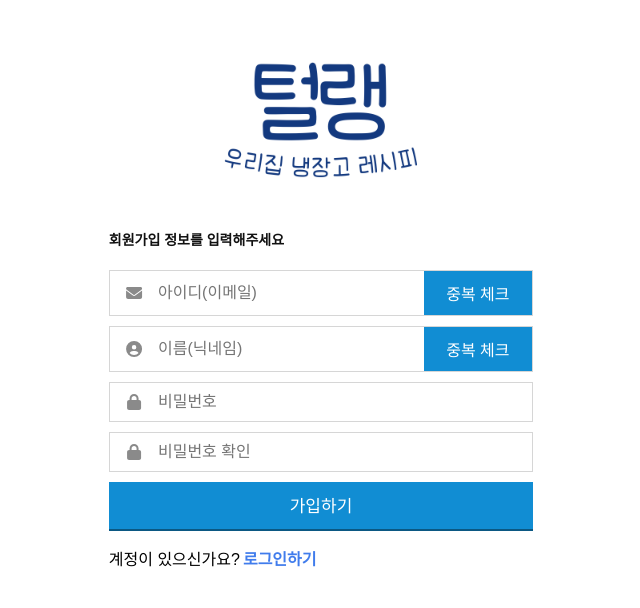
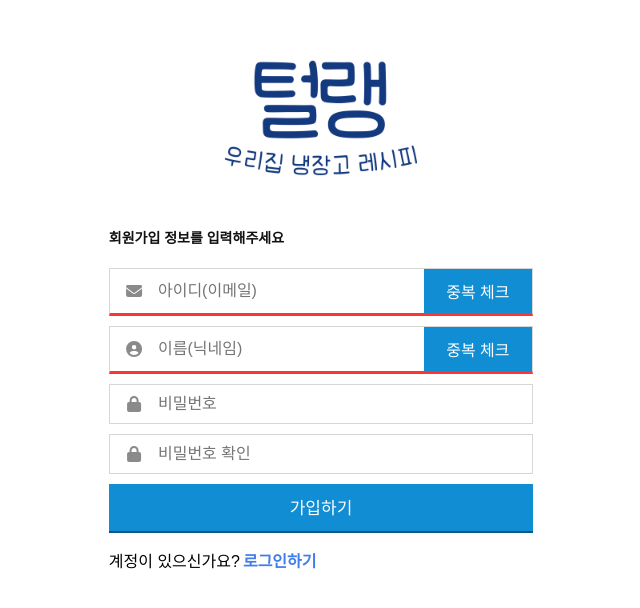
Before and after one commit to Duboo31/final_project_teulang_client, a React (Create React App) app: page /register in a window 1280 px wide. Shown: the part 104-712 px from the top of the page, without its empty margins (319-959 px from the left). Built offline with nearby package versions, Linux system fonts and the light colour scheme.

Commit message:
Feat: 입력 폼 값에 따라 UX 개선

```diff
--- a/src/pages/users/Register.jsx
+++ b/src/pages/users/Register.jsx
@@ -176,7 +176,11 @@ const Register = () => {
         </Link>
         <p>회원가입 정보를 입력해주세요</p>
         <form onSubmit={handleSubmit(onSubmitRegisterHandler)}>
-          <div className="input-box">
+          <div
+            className={`${
+              isPassedEmail ? "input-box valid" : "input-box invalid"
+            }`}
+          >
             <FontAwesomeIcon className="form-icon" icon={faEnvelope} />
             <input
               placeholder="아이디(이메일)"
@@ -201,7 +205,11 @@ const Register = () => {
             </button>
           </div>
           <div className="error-text">{errors?.email?.message}</div>
-          <div className="input-box">
+          <div
+            className={`${
+              isPassedNickname ? "input-box valid" : "input-box invalid"
+            }`}
+          >
             <FontAwesomeIcon className="form-icon" icon={faCircleUser} />
             <input
               placeholder="이름(닉네임)"
@@ -209,13 +217,13 @@ const Register = () => {
               {...register("nickname", {
                 required: "닉네임: 필수 정보입니다.",
                 maxLength: {
-                  value: 8,
-                  message: "닉네임: 2글자 이상, 8글자 이하",
+                  value: 10,
+                  message: "닉네임: 2글자 이상, 10글자 이하",
                   shouldFocus: true,
                 },
                 minLength: {
                   value: 2,
-                  message: "닉네임: 2글자 이상, 12글자 이하",
+                  message: "닉네임: 2글자 이상, 10글자 이하",
                   shouldFocus: true,
                 },
               })}
--- a/src/styles/form/form.css
+++ b/src/styles/form/form.css
@@ -46,6 +46,14 @@
   align-items: center;
   border: 1px solid #d6d6d6;
   margin-top: 10px;
+}
+
+.input-box.valid{
+  border-bottom: 3px solid rgb(54, 54, 255);
+}
+
+.input-box.invalid {
+  border-bottom: 3px solid rgb(255, 53, 53);
 }
 
 .input-box > input {
```
